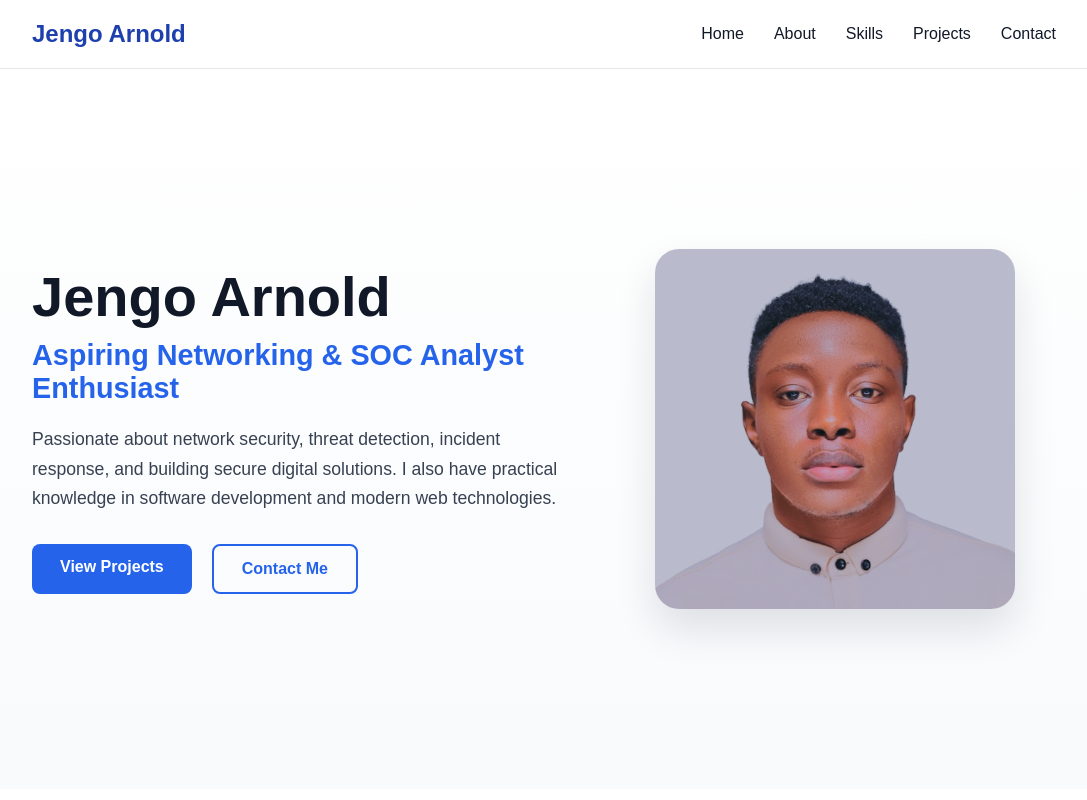
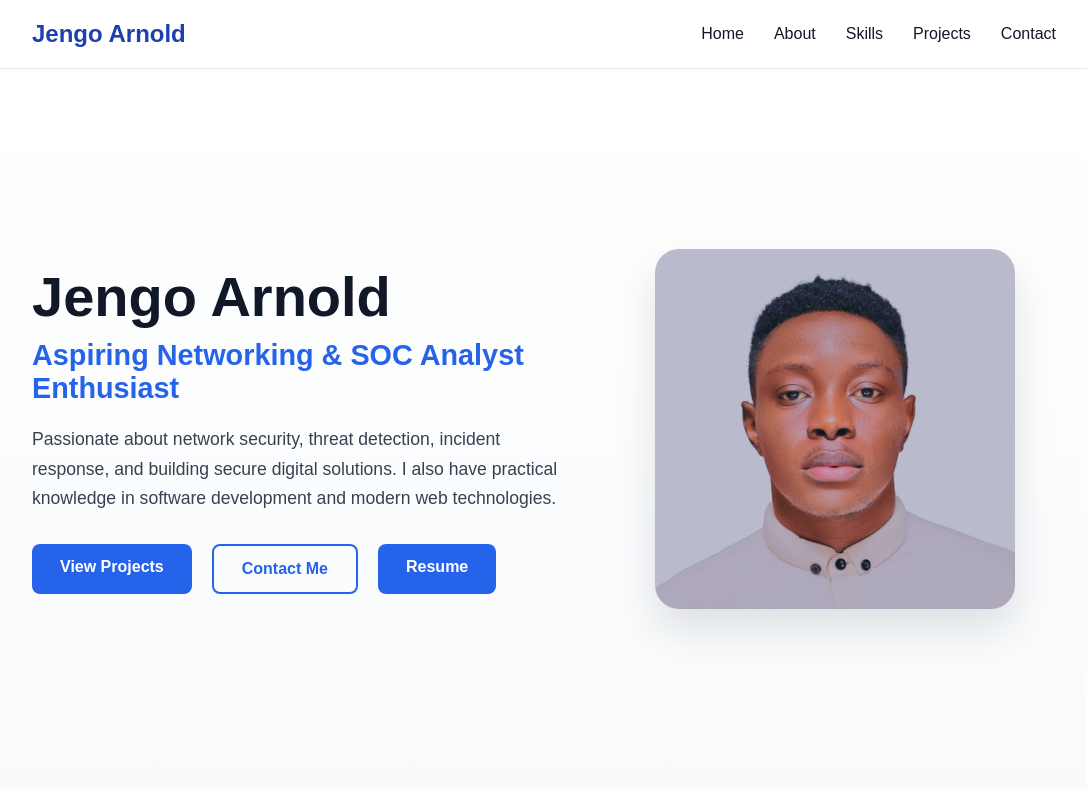
Before and after one commit to JengoArnold/PersonalPortifolio, a React (Create React App) app: page / in a window 1280 px wide. Shown: the top 800 px of the page, without its empty margins (96-1183 px from the left). Built offline with nearby package versions, Linux system fonts and the light colour scheme.

Commit message:
addedResume

```diff
--- a/src/components/Hero.js
+++ b/src/components/Hero.js
@@ -22,6 +22,9 @@ function Hero() {
             <a href="#contact" className="btn-secondary">
               Contact Me
             </a>
+            <a href="/JENGO CV NEW.docx" className="btn-primary" target="_blank" rel="noopener noreferrer">
+              Resume
+            </a>
           </div>
         </div>
 
```
Also changed, not shown: 1 other file (tests, documents, lock files or other folders).
